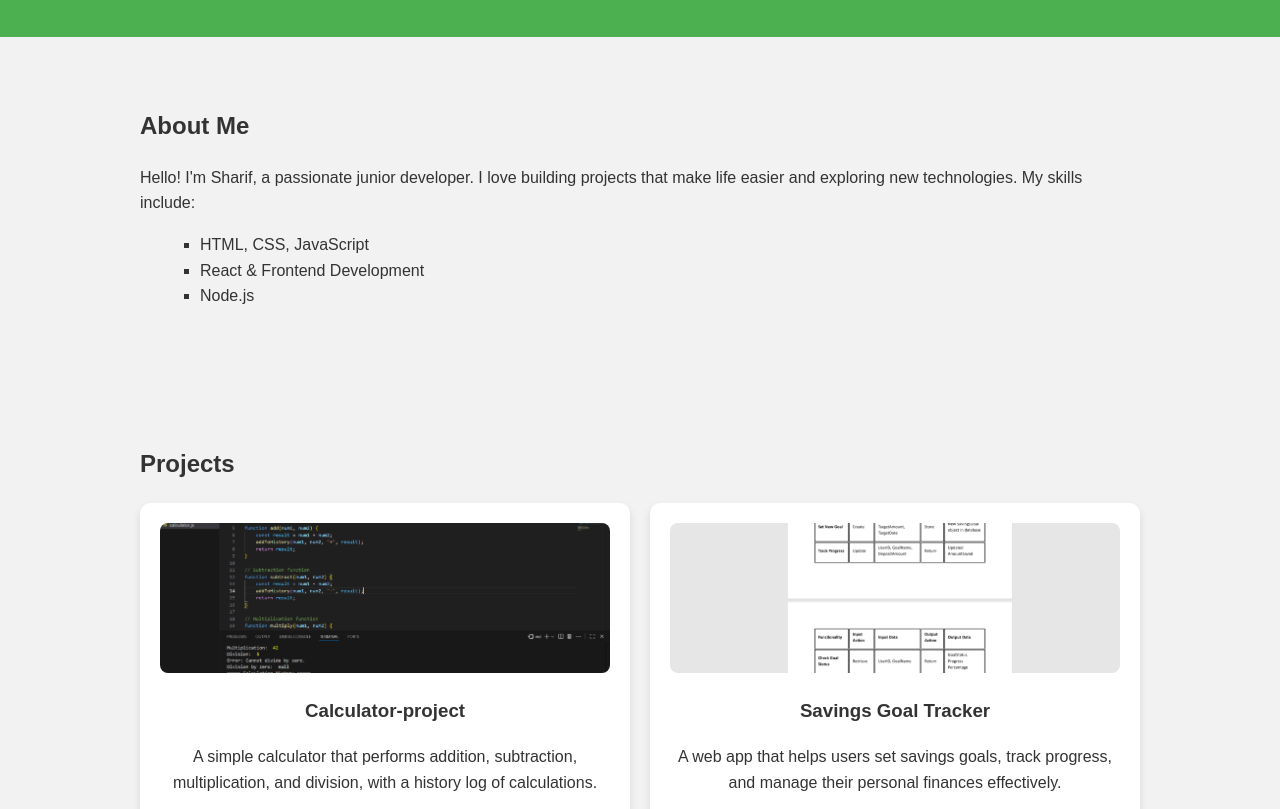
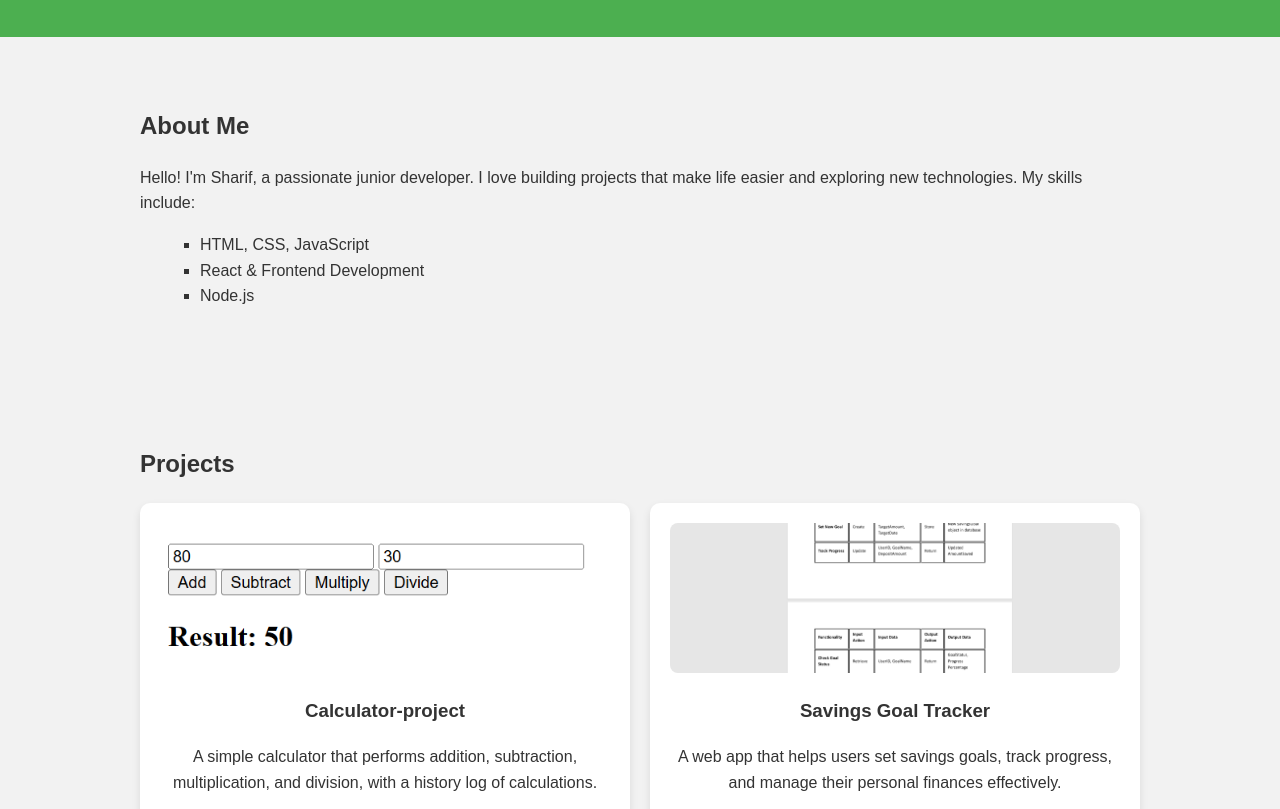
Before and after one commit to aminSHARIFF/my-Personal-Website, a plain HTML site: page index.html in a window 1280 px wide. Shown: the part 143-952 px from the top of the page. Drawn offline with Linux system fonts and the light colour scheme.

Commit message:
some changes

```diff
--- a/index.html
+++ b/index.html
@@ -30,7 +30,7 @@
         <div class="project-grid">
             <!-- Calculator Project -->
             <div class="project-card">
-                <img src="calculator.png" alt="Calculator Project Screenshot">
+                <img src="CALC.png" alt="Calculator Project Screenshot">
                 <h3>Calculator-project</h3>
                 <p>A simple calculator that performs addition, subtraction, multiplication, and division, with a history log of calculations.</p>
             </div>
```
Also changed, not shown: CALC.png (added).
